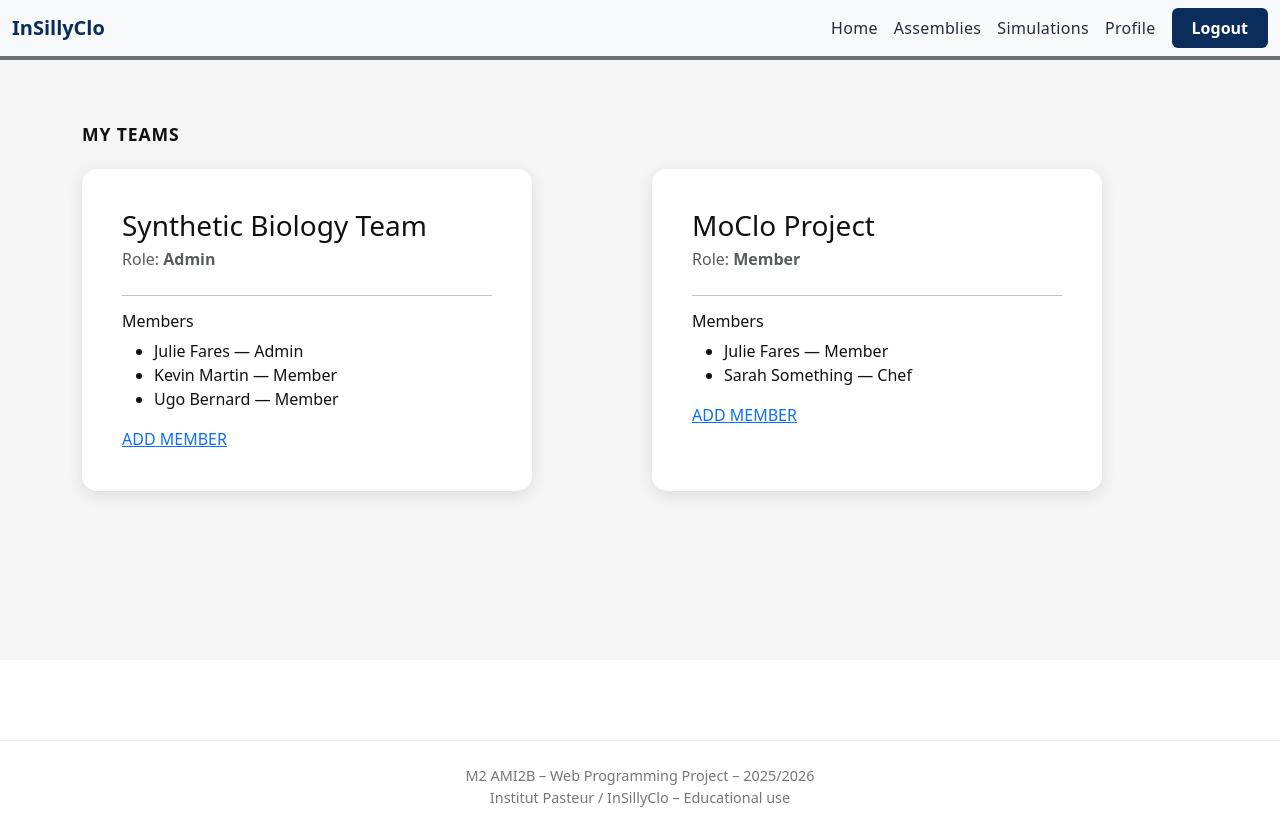
After one commit to MiguelSenHer/projet-web-G4, a Django app: page /accounts/teams/ in a window 1280 px wide. The commit adds this page. Run offline with Django 5.2, Linux system fonts and the light colour scheme; a user stored in the database is signed in.

Commit message:
add link between team creation card and the created basic teams.html + reset button (backend still required)

```diff
--- /dev/null
+++ b/config/accounts/templates/accounts/teams.html
@@ -0,0 +1,78 @@
+{% load static %}
+<!DOCTYPE html>
+<html lang="en">
+<head>
+  <meta charset="UTF-8">
+  <title>InSillyClo - Teams</title>
+  <meta name="viewport" content="width=device-width, initial-scale=1">
+
+  <link href="https://cdn.jsdelivr.net/npm/bootstrap@5.3.3/dist/css/bootstrap.min.css" rel="stylesheet">
+  <link rel="stylesheet" href="{% static 'frontend/styles.css' %}">
+</head>
+
+<body>
+
+{% include 'frontend/navbar.html' %}
+
+<section class="login-section">
+  <div class="container">
+    <h2 class="panel-title mb-4">MY TEAMS</h2>
+
+    <div class="row g-4">
+
+      <!-- Team Card -->
+      <div class="col-md-6">
+        <div class="login-panel profile-card h-100">
+
+          <h3 class="mb-1">Synthetic Biology Team</h3>
+          <p class="text-muted mb-2">
+            Role: <strong>Admin</strong>
+          </p>
+
+          <hr>
+
+          <h6>Members</h6>
+          <ul class="mb-3">
+            <li>Julie Fares — Admin</li>
+            <li>Kevin Martin — Member</li>
+            <li>Ugo Bernard — Member</li>
+          </ul>
+
+          <a href="#" class="btn-login-sm">
+            ADD MEMBER
+          </a>
+
+        </div>
+      </div>
+
+      <!-- Another Team -->
+      <div class="col-md-6">
+        <div class="login-panel profile-card h-100">
+
+          <h3 class="mb-1">MoClo Project</h3>
+          <p class="text-muted mb-2">
+            Role: <strong>Member</strong>
+          </p>
+
+          <hr>
+
+          <h6>Members</h6>
+          <ul class="mb-3">
+            <li>Julie Fares — Member</li>
+            <li>Sarah Something — Chef</li>
+          </ul>
+
+          <a href="#" class="btn-login-sm disabled">
+            ADD MEMBER
+          </a>
+
+        </div>
+      </div>
+
+    </div>
+  </div>
+</section>
+
+{% include 'frontend/footer.html' %}
+</body>
+</html>
--- a/config/accounts/urls.py
+++ b/config/accounts/urls.py
@@ -35,4 +35,9 @@ urlpatterns = [
 
     path("signup/", views.signup_view, name="signup"),
     path("profile/", views.profile_view, name="profile"),
+    path("teams/", views.teams, name="teams"),
+    path("password-reset/", auth_views.PasswordResetView.as_view(
+    template_name="accounts/password_reset.html"
+    ), name="password_reset"),
+
 ]
--- a/config/accounts/views.py
+++ b/config/accounts/views.py
@@ -46,6 +46,10 @@ def signup_view(request):
             'active_page': 'profile',
         },
     )
+
+@login_required
+def teams(request):
+    return render(request, "accounts/teams.html")
 
 
 @login_required
```
Also changed, not shown: config/accounts/templates/accounts/login.html (+9 -1 lines), config/accounts/templates/accounts/profile.html (+5 -3 lines), config/db.sqlite3.
